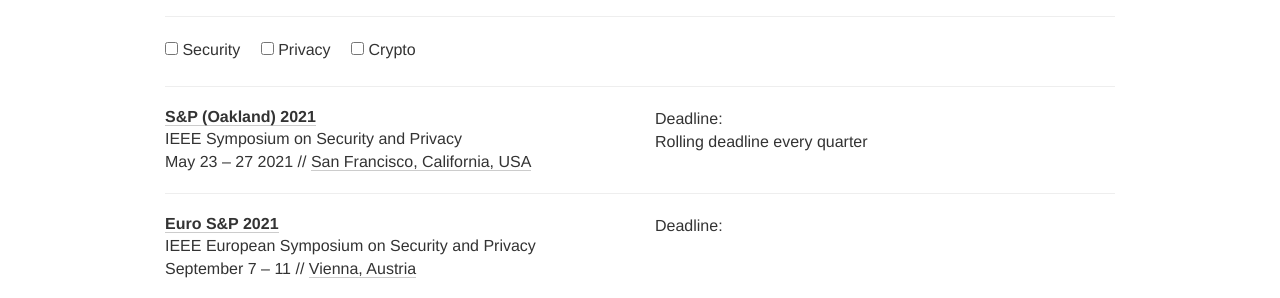
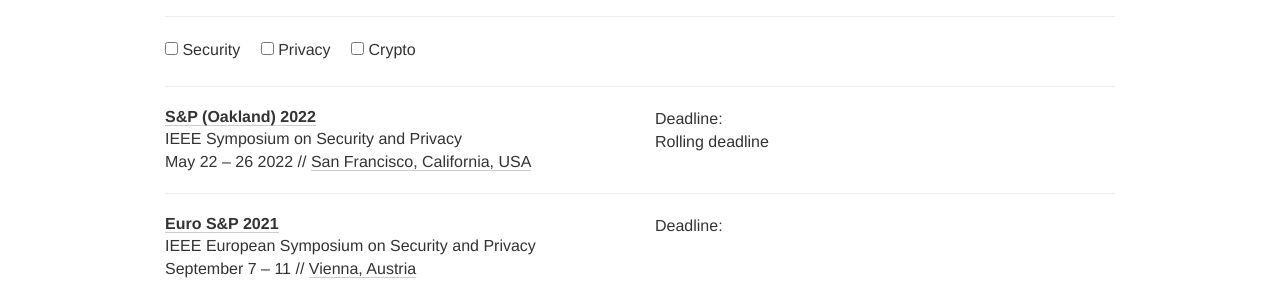
Before and after one commit to sec-deadlines/sec-deadlines.github.io, a Jekyll site: the page built from index.html, in a window 1280 px wide and 900 px high. Shown: the part 215-513 px from the top of the window. Built offline with Jekyll 4.4.1, drawn with Linux system fonts in a browser that asks for light colours; nearby versions of some CDN libraries; comment, search, counter and statistics services are not loaded.

Commit message:
Add Oakland 2022 deadlines

```diff
--- a/_data/conferences.yml
+++ b/_data/conferences.yml
@@ -1,16 +1,15 @@
 ---
 # Security and Privacy
 - name: S&P (Oakland)
-  year: 2021
-  date: "May 23 – 27 2021"
+  year: 2022
+  date: "May 22 – 26 2022"
   description: IEEE Symposium on Security and Privacy
-  link: https://www.ieee-security.org/TC/SP2021/
-  comment: Rolling deadline every quarter
+  link: https://www.ieee-security.org/TC/SP2022/
+  comment: Rolling deadline
   deadline:
-    - "%y-03-05 23:59"
-    - "%y-06-04 23:59"
-    - "%y-09-03 23:59"
-    - "%y-12-03 23:59"
+    - "%y-06-08 23:59"
+    - "%y-10-12 23:59"
+    - "%y-02-01 23:59"
   place: San Francisco, California, USA
   tags: [SEC, PRIV]
 
```
